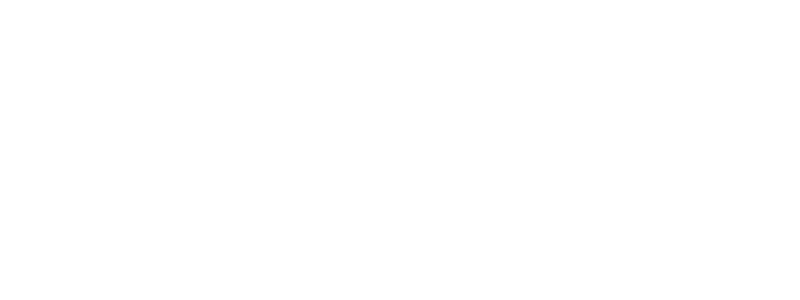
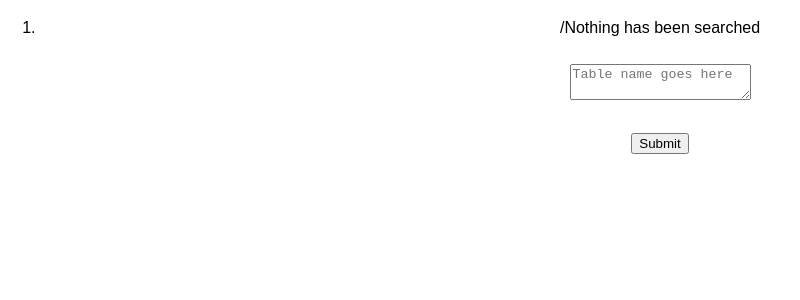
Before and after one commit to SamirMarin/DataMinators_app, a React (Create React App) app: page / in a window 1280 px wide. Shown: the top 300 px of the page, without its empty margins (0-800 px from the left). Built offline with nearby package versions, Linux system fonts and the light colour scheme.

Commit message:
Show files in Folder Load table from files page

```diff
--- a/src/App.js
+++ b/src/App.js
@@ -8,7 +8,8 @@
 class App extends Component {
   state = {
     files: ['Nothing has been searched'],
-    query: ''
+    query: '',
+    thepath: ''
   }
 
   searchQuery = (query) => {
@@ -18,6 +19,7 @@
           this.setState({files : ['nothing has been searched']})
         } else{
           this.setState({files: searchPath.files})
+          this.setState({thepath: query})
         }
       })
 
@@ -31,10 +33,13 @@
     return (
       <div className="App">
           <Route path="/search" render={() => (
-            <div className="search-books" onClick={(target) => this.searchQuery(event.target.value)}>
+            <div className="search-books">
               <div>
                 <h2>NOW</h2>
               </div>
+              <Link
+                to="/"
+              >Close</Link>
               <div className="search-books-bar">
                   <input
                     type="text"
@@ -43,14 +48,20 @@
                     onChange={(event) => this.searchQuery(event.target.value)}
                   />
               </div>
-              <div>
-                <h2>{this.state.files[0]}</h2>
-              </div>
               <Files
                 files={this.state.files}
+                thepath={this.state.thepath}
               />
             </div>
           )}/>
+        <Route exact path="/" render={() => (
+          <div className="list-books">
+              <Files
+                files={this.state.files}
+                thepath={this.state.thepath}
+              />
+          </div>
+        )}/>
       </div>
     );
   }
--- a/src/Files.js
+++ b/src/Files.js
@@ -6,8 +6,10 @@
 
 class Files extends Component {
   state = {
-    files: ['Nothing has been searched'],
-    query: ''
+    files:[],
+    tableName: {},
+    query: '',
+    success: ''
   }
 
   searchQuery = (query) => {
@@ -26,6 +28,31 @@
     }
     this.setState({query: query})
   }
+
+  tableName = (file) => {
+    if(file in this.state.tableName){
+      return this.state.tableName[file]
+    }else{
+      return "Table Name Goes Here"
+    }
+  }
+  handleChangeInTableName = (event, file) => {
+    if(file in this.state.tableName){
+      this.state.tableName = {file: event}
+    }else{
+      this.state.tableName = {file: event}
+    }
+  }
+  handleSubmit = (tableName, file, thepath) => {
+      filesAPI.loadTable(this.state.tableName['file'], thepath, file).then((successMessage) => {
+        if (successMessage.error){
+          this.setState({success : ''})
+        } else{
+          this.setState({success: "table has loaded"})
+        }
+      })
+    }
+
   render() {
     return (
       <div >
@@ -37,8 +64,28 @@
                   <div>
                   </div>
                 </div>
-                <div>{file}</div>
-                <div>{file}</div>
+                <div>{this.props.thepath}/{file}</div>
+                <form onSubmit ={(e) => this.handleSubmit(this.state.tableName[file], file, this.props.thepath)} >
+                  <div className="comment-form-area">
+                    <div className="">
+                    </div>
+                    <br/>
+                    <div className="form-padding">
+                      <textarea
+                        className="text-box-area"
+                        placeholder="Table name goes here"
+                        value={this.state.tableName[file]}
+                        onChange={(event) => this.handleChangeInTableName(event.target.value)}
+                      />
+                    </div>
+                    <br/>
+                    <input
+                      type="submit"
+                      className="author-area"
+                    />
+                  </div>
+                  <br/>
+                </form>
               </div>
             </li>
           ))}
--- a/src/filesAPI.js
+++ b/src/filesAPI.js
@@ -8,3 +8,8 @@
   fetch(`${api}/filePath/${path}`, { headers })
     .then(res => res.json())
     .then(data => data)
+
+export const loadTable = (tableName, path, file) =>
+  fetch(`${api}/loadTable/${tableName}/${path}/${file}`, { headers })
+    .then(res => res.json())
+    .then(data => data)
```
